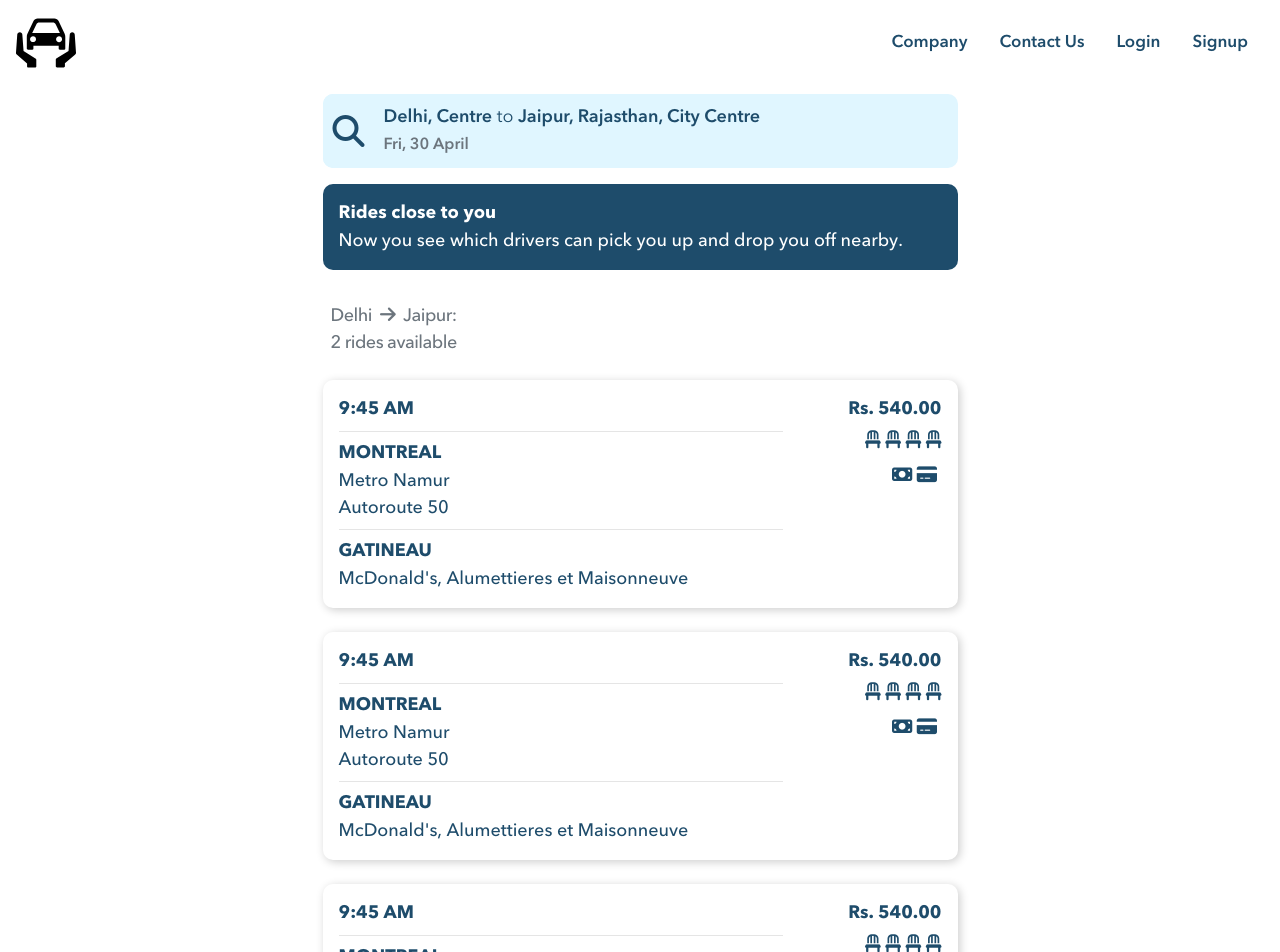
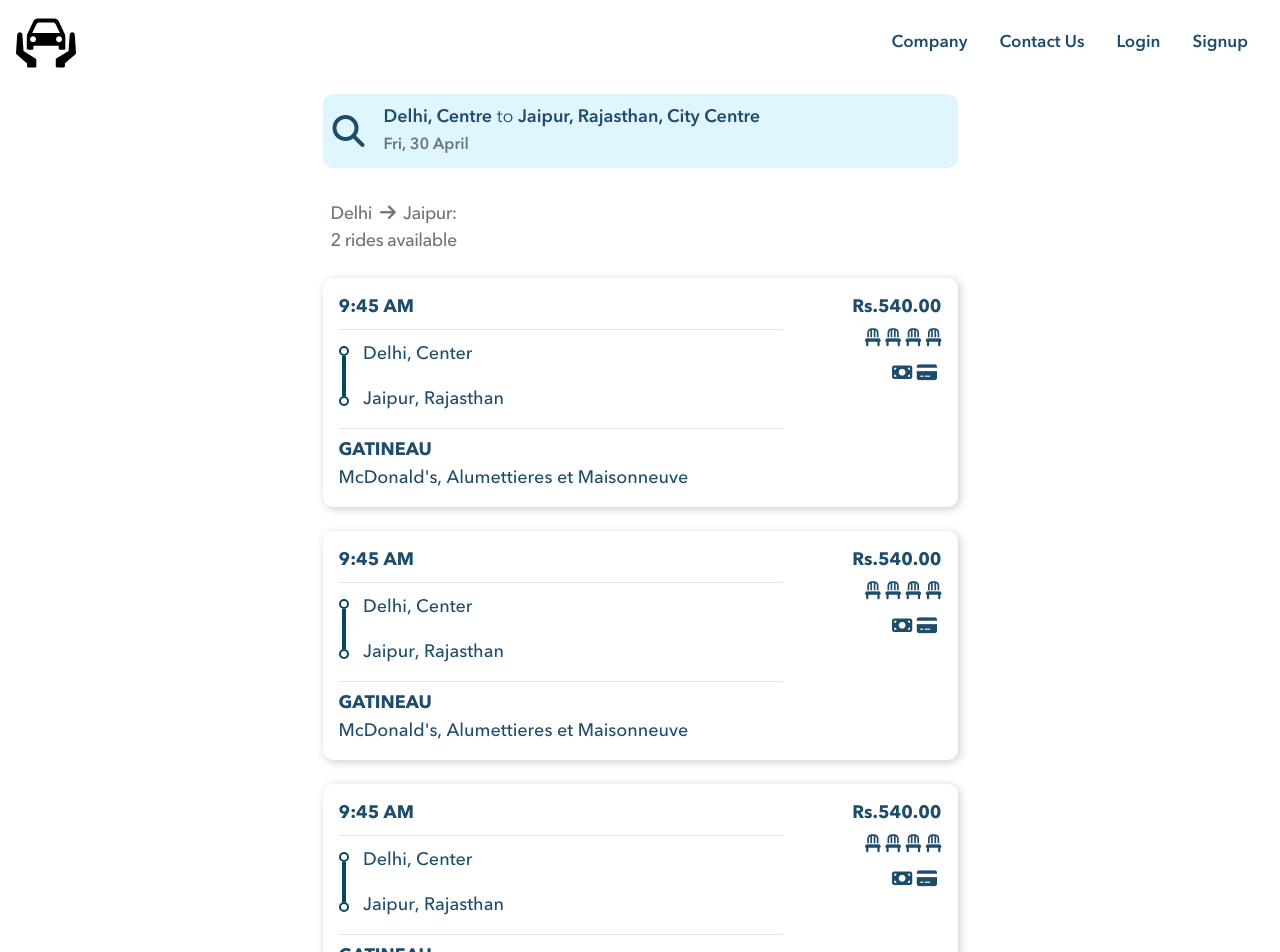
Before and after one commit to rajatgouri/blabla, a React (Create React App) app in the folder frontend/: page /ride in a window 1280 px wide. Shown: the top 952 px of the page. Built offline with nearby package versions, Linux system fonts and the light colour scheme.

Commit message:
updated the ride page

```diff
--- a/frontend/src/components/ride/Ride.jsx
+++ b/frontend/src/components/ride/Ride.jsx
@@ -33,7 +33,7 @@ function Ride() {
                   </span>
                 </div>
               </div>
-              <div
+              {/* <div
                 className="card my-2 bg-primaryColor text-white font-bold p-3 font-18"
                 style={{ borderRadius: "10px" }}
               >
@@ -43,7 +43,7 @@ function Ride() {
                   Now you see which drivers can pick you up and drop you off
                   nearby.
                 </div>
-              </div>
+              </div> */}
               <div
                 className="text-muted font-18 font-medium mt-4 pl-2"
                 style={{ letterSpacing: "-0.5px" }}
@@ -59,19 +59,27 @@ function Ride() {
                   <div className="col-lg-9 col-md-8 col-sm-8 col-8">
                     <div className="font-bold">9:45 AM</div>
                     <hr className="my-2" />
-                    <div>
-                      <div className="font-bold">MONTREAL</div>
-                      Metro Namur <br />
-                      Autoroute 50 <br />
+                    <div className="row my-3">
+                      <div className="col-lg-1 col-md-1 col-sm-1 col-1">
+                        <div className="circle-ride"></div>
+                        <div className="line-ride"></div>
+                        <div className="circle-ride"></div>
+                      </div>
+                      <div className="col-lg-10 col-md-10 col-sm-10 col-10 px-0">
+                        <div style={{ marginTop: "-6px" }}>Delhi, Center</div>
+                        <div></div>
+                        <div style={{ marginTop: "18px" }}>Jaipur, Rajasthan</div>
+                      </div>
                     </div>
                     <hr className="my-2" />
+
                     <div>
                       <div className="font-bold">GATINEAU</div>
                       McDonald's, Alumettieres et Maisonneuve
                     </div>
                   </div>
                   <div className="col-lg-3 col-md-4 col-sm-4 col-4 text-primaryColor font-bold">
-                    <div className="d-flex justify-content-end">Rs. 540.00</div>
+                    <div className="d-flex justify-content-end">Rs.540.00</div>
                     <div className="mt-2 d-flex justify-content-end">
                       <i className="fas fa-chair"></i>&nbsp;
                       <i className="fas fa-chair"></i>&nbsp;
@@ -93,10 +101,17 @@ function Ride() {
                   <div className="col-lg-9 col-md-8 col-sm-8 col-8">
                     <div className="font-bold">9:45 AM</div>
                     <hr className="my-2" />
-                    <div>
-                      <div className="font-bold">MONTREAL</div>
-                      Metro Namur <br />
-                      Autoroute 50 <br />
+                    <div className="row my-3">
+                      <div className="col-lg-1 col-md-1 col-sm-1 col-1">
+                        <div className="circle-ride"></div>
+                        <div className="line-ride"></div>
+                        <div className="circle-ride"></div>
+                      </div>
+                      <div className="col-lg-10 col-md-10 col-sm-10 col-10 px-0">
+                        <div style={{ marginTop: "-6px" }}>Delhi, Center</div>
+                        <div></div>
+                        <div style={{ marginTop: "18px" }}>Jaipur, Rajasthan</div>
+                      </div>
                     </div>
                     <hr className="my-2" />
                     <div>
@@ -105,7 +120,7 @@ function Ride() {
                     </div>
                   </div>
                   <div className="col-lg-3 col-md-4 col-sm-4 col-4 text-primaryColor font-bold">
-                    <div className="d-flex justify-content-end">Rs. 540.00</div>
+                    <div className="d-flex justify-content-end">Rs.540.00</div>
                     <div className="mt-2 d-flex justify-content-end">
                       <i className="fas fa-chair"></i>&nbsp;
                       <i className="fas fa-chair"></i>&nbsp;
@@ -127,10 +142,17 @@ function Ride() {
                   <div className="col-lg-9 col-md-8 col-sm-8 col-8">
                     <div className="font-bold">9:45 AM</div>
                     <hr className="my-2" />
-                    <div>
-                      <div className="font-bold">MONTREAL</div>
-                      Metro Namur <br />
-                      Autoroute 50 <br />
+                    <div className="row my-3">
+                      <div className="col-lg-1 col-md-1 col-sm-1 col-1">
+                        <div className="circle-ride"></div>
+                        <div className="line-ride"></div>
+                        <div className="circle-ride"></div>
+                      </div>
+                      <div className="col-lg-10 col-md-10 col-sm-10 col-10 px-0">
+                        <div style={{ marginTop: "-6px" }}>Delhi, Center</div>
+                        <div></div>
+                        <div style={{ marginTop: "18px" }}>Jaipur, Rajasthan</div>
+                      </div>
                     </div>
                     <hr className="my-2" />
                     <div>
@@ -139,7 +161,7 @@ function Ride() {
                     </div>
                   </div>
                   <div className="col-lg-3 col-md-4 col-sm-4 col-4 text-primaryColor font-bold">
-                    <div className="d-flex justify-content-end">Rs. 540.00</div>
+                    <div className="d-flex justify-content-end">Rs.540.00</div>
                     <div className="mt-2 d-flex justify-content-end">
                       <i className="fas fa-chair"></i>&nbsp;
                       <i className="fas fa-chair"></i>&nbsp;
--- a/frontend/src/components/ride/ride.css
+++ b/frontend/src/components/ride/ride.css
@@ -15,3 +15,17 @@
 .ride-card:hover{
     box-shadow: 6px 6px 15px 0px rgba(0, 0, 0 , 0.2);
 }
+.line-ride {
+    width: 4px;
+    height: calc(40px);
+    background: rgb(5, 71, 82);
+    margin-left: 3px;
+}
+.circle-ride {
+    box-sizing: border-box;
+    width: 10px;
+    height: 10px;
+    background-color: rgb(255, 255, 255);
+    border: 2px solid rgb(5, 71, 82);
+    border-radius: 50%;
+}
```
